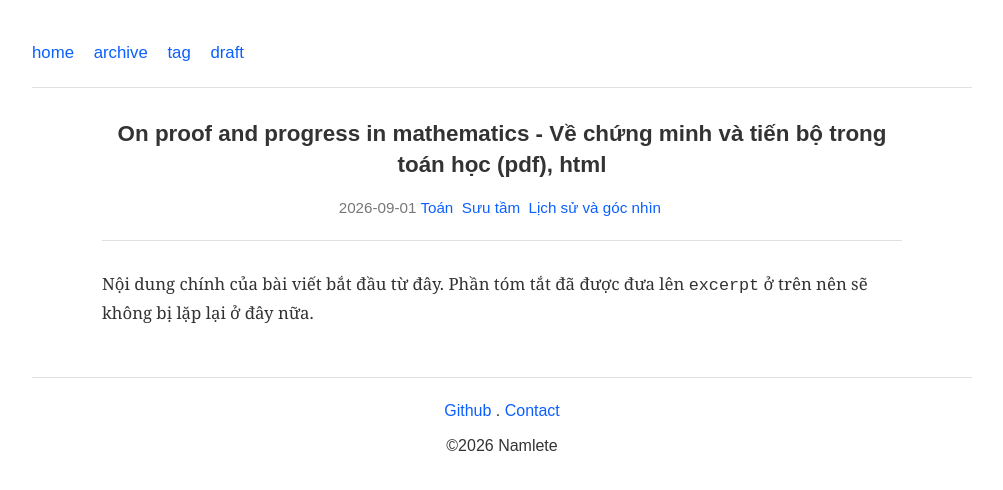
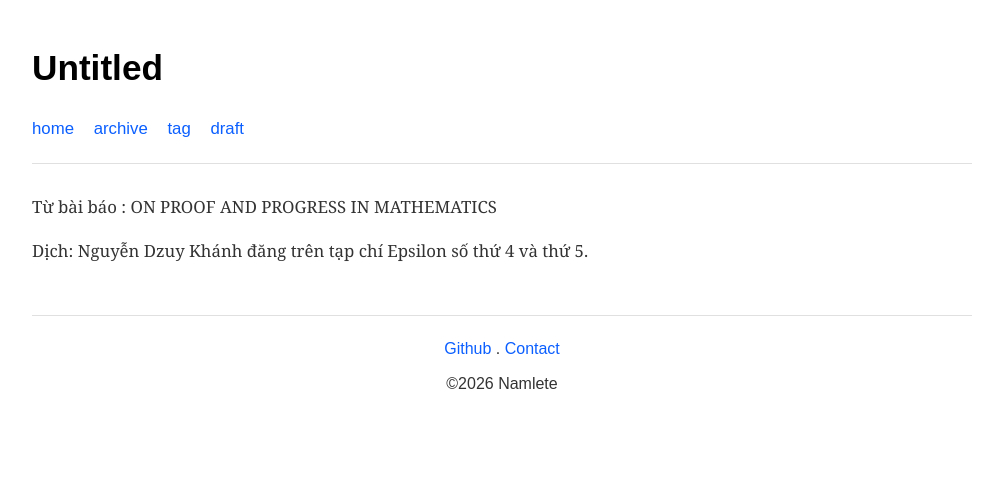
Before and after one commit to Namlete102/my-blog-jekyll, a Jekyll site: the page built from _posts/2026-09-01-on-proof.md, in a window 1280 px wide. Shown: the top 490 px of the page, without its empty margins (138-1141 px from the left). Built offline with Jekyll 4.4.1, drawn with Linux system fonts in a browser that asks for light colours.

Commit message:
ừ nhỉ

```diff
--- a/_layouts/default.html
+++ b/_layouts/default.html
@@ -14,8 +14,9 @@
 </head>
 <body>
     <div class="container">
-        <!-- Header: Không có H1, chỉ có Nav -->
+        <!-- Phần Header -->
         <header>
+            <h1><a href="{{ '/' | relative_url }}">{{ page.title | default: "Untitled" }}</a></h1>
             <nav>
                 <a href="{{ '/' | relative_url }}">home</a>
                 <a href="{{ '/archive' | relative_url }}">archive</a>
--- a/_posts/2026-09-01-on-proof.md
+++ b/_posts/2026-09-01-on-proof.md
@@ -3,7 +3,9 @@ layout: post
 title: "On proof and progress in mathematics - Về chứng minh và tiến bộ trong toán học (pdf), html"
 date: 2026-09-01
 tags: [Toán, Sưu tầm, Lịch sử và góc nhìn]
-excerpt: "Từ bài báo: ON PROOF AND PROGRESS IN MATHEMATICS. Dịch: Nguyễn Dzuy Khánh đăng trên tạp chí Epsilon số thứ 4 và thứ 5."
+excerpt: "Bài viết này trình bày về bản chất của phép chứng minh và tiến bộ trong toán học, được khuyến khích bởi bài báo của Jaffe và Quinn, “Theoretical Mathematics: Toward a cultural synthesis of mathematics and theoretical physics” (Toán học lý thuyết: Hướng tới sự tổng hợp mang tính văn hóa của toán học và vật lý lý thuyết). Bài báo của họ nêu lên nhiều vấn đề thú vị mà các nhà toán học cần quan tâm tới nhiều hơn, nhưng nó cũng duy trì một số niềm tin và thái độ cần bị nghi ngờ và cần được kiểm chứng. $E = m \cdot c^2$"
 ---
 
-Nội dung chính của bài viết bắt đầu từ đây. Phần tóm tắt đã được đưa lên `excerpt` ở trên nên sẽ không bị lặp lại ở đây nữa.
+Từ bài báo : ON PROOF AND PROGRESS IN MATHEMATICS
+
+Dịch: Nguyễn Dzuy Khánh đăng trên tạp chí Epsilon số thứ 4 và thứ 5.
```
